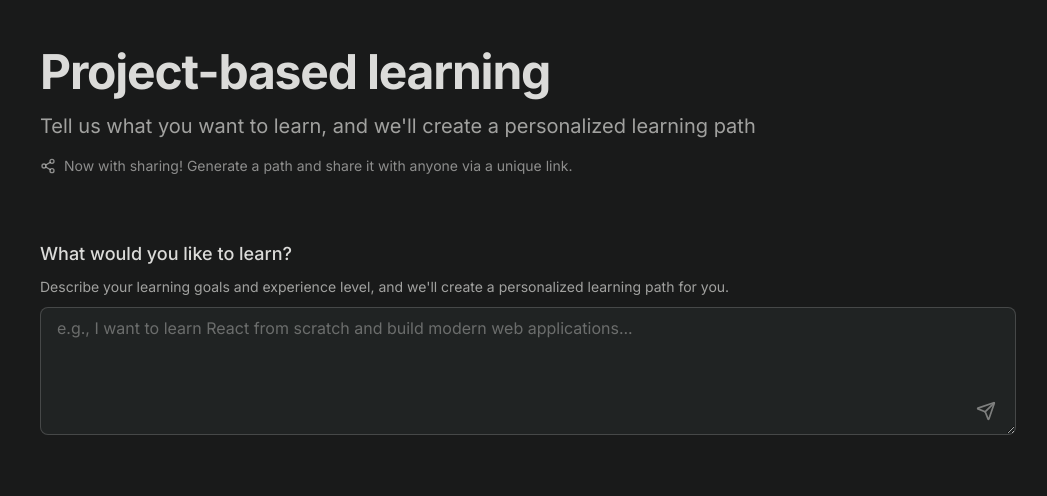
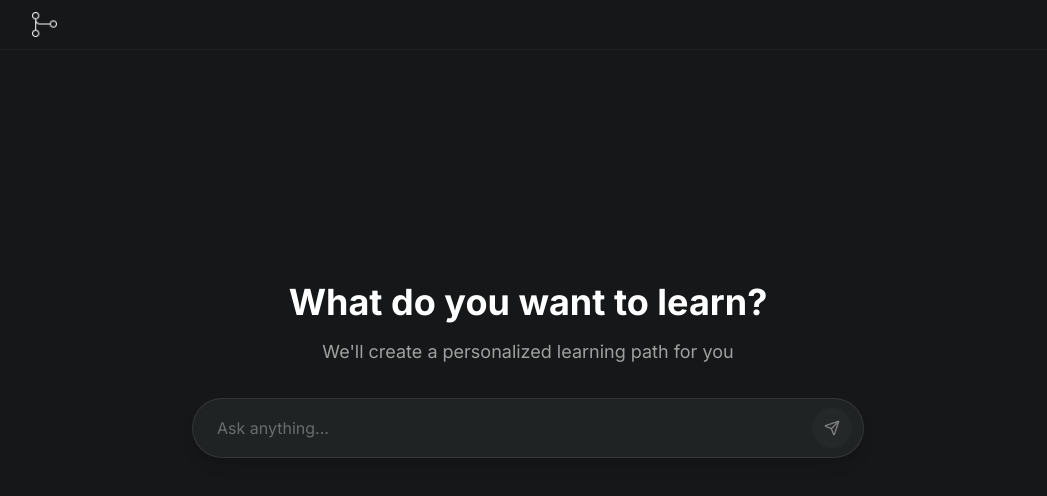
Before and after one commit to notcodesid/DevPath, a Next.js app: page / in a window 1280 px wide. Shown: the top 496 px of the page, without its empty margins (112-1159 px from the left). Built offline with nearby package versions, Linux system fonts and the light colour scheme.

Commit message:
clean design

```diff
--- a/app/components/LearningPathInput.tsx
+++ b/app/components/LearningPathInput.tsx
@@ -1,8 +1,7 @@
 'use client';
 
 import { useState, useEffect } from 'react';
-import { Send, Loader2,  Check, Share2 } from 'lucide-react';
-import { Timeline } from './Timeline';
+import { Send, Loader2, Check, Share2 } from 'lucide-react';
 
 interface LearningStep {
   id: string;
@@ -114,71 +113,55 @@ export function LearningPathInput({ onPathGenerated }: LearningPathInputProps) {
   // Show a loading skeleton during SSR and initial client render
   if (!mounted) {
     return (
-      <div className="max-w-5xl mx-auto">
-        <div className="animate-pulse space-y-4">
-          <div className="h-8 w-32 bg-[#202323] rounded"></div>
-          <div className="h-32 bg-[#202323] rounded"></div>
+      <div className="w-full">
+        <div className="animate-pulse w-full">
+          <div className="h-14 bg-[#202323] rounded-full w-full"></div>
         </div>
       </div>
     );
   }
 
   return (
-    <div className="max-w-5xl mx-auto">
-      <form onSubmit={handleSubmit} className="space-y-4">
-        <div className="flex flex-col space-y-2">
-          <label htmlFor="learning-input" className="text-lg font-medium text-[#dbdbd9]">
-            What would you like to learn?
-          </label>
-          <p className="text-sm font-normal text-[#dbdbd9]/70 leading-relaxed">
-            Describe your learning goals and experience level, and we&apos;ll create a personalized learning path for you.
-          </p>
+    <div className="w-full">
+      <form onSubmit={handleSubmit} className="w-full">
         <div className="relative">
-            <textarea
+          <input
             id="learning-input"
             value={input}
             onChange={(e) => setInput(e.target.value)}
-              placeholder="e.g., I want to learn React from scratch and build modern web applications..."
-              className="w-full h-32 px-4 py-2 text-[#dbdbd9] bg-[#202323] border border-[#dbdbd9]/20 rounded-lg focus:outline-none focus:ring-2 focus:ring-[#dbdbd9]/30 placeholder-[#dbdbd9]/40 font-normal"
+            placeholder="Ask anything..."
+            className="w-full px-6 py-4 text-[#dbdbd9] bg-[#202323] border border-[#dbdbd9]/10 rounded-full focus:outline-none focus:ring-2 focus:ring-[#dbdbd9]/20 placeholder-[#dbdbd9]/40 font-normal h-[60px] shadow-lg"
             disabled={isLoading}
           />
+          <div className="absolute right-3 top-1/2 transform -translate-y-1/2 flex items-center gap-2">
+            {isLoading ? (
+              <div className="mr-2">
+                <Loader2 className="h-5 w-5 animate-spin text-[#dbdbd9]/70" />
+              </div>
+            ) : (
               <button
                 type="submit"
                 disabled={isLoading || !input.trim()}
-              className="absolute bottom-3 right-3 p-2 text-[#dbdbd9] hover:text-white disabled:opacity-50 disabled:cursor-not-allowed transition-colors"
+                className="p-2 text-[#dbdbd9] hover:text-white disabled:opacity-50 disabled:cursor-not-allowed transition-colors bg-[#2a2e2e] hover:bg-[#3a3e3e] rounded-full h-10 w-10 flex items-center justify-center"
               >
-              {isLoading ? (
-                <Loader2 className="h-5 w-5 animate-spin" />
-              ) : (
-                <Send className="h-5 w-5" />
+                <Send className="h-4 w-4" />
+              </button>
             )}
-            </button>
           </div>
         </div>
       </form>
 
-      {isLoading && (
-        <div className="flex justify-center items-center mt-8">
-          <div className="flex flex-col items-center space-y-2">
-            <Loader2 className="h-8 w-8 animate-spin text-[#dbdbd9]" />
-            <p className="text-[#dbdbd9]">Generating your personalized learning path...</p>
-          </div>
-        </div>
-      )}
-
       {error && (
-        <div className="mt-4 p-4 bg-red-900/20 border border-red-900/30 rounded-md">
+        <div className="mt-4 p-4 bg-red-900/20 border border-red-900/30 rounded-md w-full">
           <p className="text-red-400">{error}</p>
         </div>
       )}
 
-      {generatedPath.length > 0 && (
-        <div className="mt-8">
-          {shareId && (
-            <div className="flex justify-end mb-4">
+      {shareId && generatedPath.length > 0 && (
+        <div className="mt-4 flex justify-end">
           <button
             onClick={copyShareLink}
-                className="flex items-center gap-2 px-4 py-2 bg-[#202323] hover:bg-[#2a2e2e] text-[#dbdbd9] rounded-md transition-colors"
+            className="flex items-center gap-2 px-4 py-2 bg-[#202323] hover:bg-[#2a2e2e] text-[#dbdbd9] rounded-md transition-colors text-sm"
           >
             {copied ? (
               <>
@@ -194,9 +177,6 @@ export function LearningPathInput({ onPathGenerated }: LearningPathInputProps) {
           </button>
         </div>
       )}
-          <Timeline steps={generatedPath} />
-        </div>
-      )}
     </div>
   );
 }
--- /dev/null
+++ b/app/components/navbar.tsx
@@ -0,0 +1,69 @@
+'use client';
+
+import { useState, useEffect } from 'react';
+import { Share2, Check } from 'lucide-react';
+import Logo from "@/public/code-merge.png"
+import Image from 'next/image';
+import Link from 'next/link';
+
+interface NavbarProps {
+  shareId?: string;
+}
+
+export default function Navbar({ shareId }: NavbarProps) {
+  const [copied, setCopied] = useState(false);
+  const [mounted, setMounted] = useState(false);
+
+  useEffect(() => {
+    setMounted(true);
+  }, []);
+
+  const copyShareLink = () => {
+    if (!shareId || !mounted) return;
+
+    const shareUrl = `${window.location.origin}/shared/${shareId}`;
+    navigator.clipboard.writeText(shareUrl);
+    setCopied(true);
+
+    setTimeout(() => {
+      setCopied(false);
+    }, 2000);
+  };
+
+  if (!mounted) return null;
+
+  return (
+    <header className="border-b border-[#dbdbd9]/5" p-2>
+      <div className="max-w-5xl mx-auto px-4 py-3 flex justify-between items-center">
+        <div className="flex items-center">
+            <Link href="/">
+          <span className="text-lg font-semibold text-white">
+            <Image src={Logo} alt="DevPath" width={25} height={25} />
+          </span>
+        </Link>
+        </div>
+
+        <div className="flex items-center gap-2">
+          {shareId && (
+            <button
+              onClick={copyShareLink}
+              className="flex items-center gap-2 px-3 py-1.5 bg-[#202323] hover:bg-[#2a2e2e] text-[#dbdbd9] rounded-full transition-colors text-sm"
+            >
+              {copied ? (
+                <>
+                  <Check className="h-3.5 w-3.5 text-green-500" />
+                  <span>Copied!</span>
+                </>
+              ) : (
+                <>
+                  <Share2 className="h-3.5 w-3.5" />
+                  <span>Share</span>
+                </>
+              )}
+            </button>
+          )}
+        </div>
+      </div>
+    </header>
+  );
+}
--- a/app/page.tsx
+++ b/app/page.tsx
@@ -1,8 +1,9 @@
 'use client';
 
-import { useState, useEffect } from 'react';
-import { LearningPathInput } from "./components/LearningPathInput";
-import { Share2 } from 'lucide-react';
+import { useState } from 'react';
+import { LearningPathInput } from './components/LearningPathInput';
+import { Timeline } from './components/Timeline';
+import Navbar from './components/navbar';
 
 interface LearningStep {
   id: string;
@@ -14,56 +15,77 @@ interface LearningStep {
 }
 
 export default function Home() {
-  const [mounted, setMounted] = useState(false);
-
-  useEffect(() => {
-    setMounted(true);
-  }, []);
+  const [learningPath, setLearningPath] = useState<{
+    title: string;
+    description: string;
+    steps: LearningStep[];
+  }>({
+    title: '',
+    description: '',
+    steps: [],
+  });
+  const [isLoading, setIsLoading] = useState(false);
+  const [error, setError] = useState<string | null>(null);
 
   const handlePathGenerated = (steps: LearningStep[]) => {
-    // We can use this callback for analytics or other purposes in the future
-    console.log('Learning path generated with', steps.length, 'steps');
+    setLearningPath({
+      title: 'Your Learning Path',
+      description: 'A personalized path based on your interests',
+      steps,
+    });
+    setIsLoading(false);
   };
 
-  // Show a static version during SSR to prevent hydration errors
-  if (!mounted) {
-    return (
-      <main className="min-h-screen bg-[#191a1a]">
-        <div className="h-16 bg-[#202323] border-b border-[#dbdbd9]/10"></div>
-        <div className="max-w-5xl mx-auto py-12 px-4 sm:px-6">
-          <div className="mb-16">
-            <div className="h-12 w-3/4 bg-[#202323] rounded"></div>
-            <div className="mt-4 h-6 w-1/2 bg-[#202323] rounded"></div>
-          </div>
-          <div className="animate-pulse space-y-4">
-            <div className="h-8 w-32 bg-[#202323] rounded"></div>
-            <div className="h-32 bg-[#202323] rounded"></div>
-          </div>
-        </div>
-      </main>
-    );
-  }
-
   return (
-    <main className="min-h-screen bg-[#191a1a]">
-      <div className="max-w-5xl mx-auto py-12 px-4 sm:px-6">
-        <div className="mb-16">
-          <h1 className="text-4xl font-bold tracking-tight text-[#dbdbd9] sm:text-5xl">
-            Project-based learning
-          </h1>
-          <p className="mt-4 text-xl font-normal text-[#dbdbd9]/70">
-            Tell us what you want to learn, and we&apos;ll create a personalized learning path
+    <div className="min-h-screen bg-[#151718] text-[#dbdbd9]">
+      <Navbar />
+      <div className="flex flex-col items-center justify-center min-h-[80vh] px-4">
+        <div className="w-full max-w-2xl mx-auto text-center mb-8">
+          <h1 className="text-4xl font-bold text-white mb-4">What do you want to learn?</h1>
+          <p className="text-[#dbdbd9]/70 text-lg">
+            We&apos;ll create a personalized learning path for you
           </p>
-          <div className="mt-4 flex items-center gap-2 text-[#dbdbd9]/60">
-            <Share2 className="h-4 w-4" />
-            <span className="text-sm">
-              Now with sharing! Generate a path and share it with anyone via a unique link.
-            </span>
-          </div>
         </div>
 
-        <LearningPathInput onPathGenerated={handlePathGenerated} />
+        <div className="w-full max-w-2xl">
+          <LearningPathInput
+            onPathGenerated={(steps) => {
+              setIsLoading(true);
+              handlePathGenerated(steps);
+            }}
+          />
+        </div>
+
+        {isLoading ? (
+          <div className="mt-12 w-full max-w-2xl">
+            <div className="h-8 w-64 bg-[#202323] rounded-md animate-pulse mx-auto mb-6"></div>
+            <div className="space-y-4">
+              {[...Array(3)].map((_, i) => (
+                <div key={i} className="flex items-start gap-4">
+                  <div className="h-8 w-8 rounded-full bg-[#202323] animate-pulse"></div>
+                  <div className="space-y-2 flex-1">
+                    <div className="h-4 bg-[#202323] rounded animate-pulse w-3/4"></div>
+                    <div className="h-4 bg-[#202323] rounded animate-pulse w-1/2"></div>
+                  </div>
+                </div>
+              ))}
+            </div>
+          </div>
+        ) : error ? (
+          <div className="mt-12 w-full max-w-2xl p-4 bg-red-500/10 border border-red-500/30 rounded-md text-red-200">
+            <p className="font-medium">Error generating learning path</p>
+            <p className="text-sm mt-1 text-red-200/70">{error}</p>
+          </div>
+        ) : learningPath.steps.length > 0 ? (
+          <div className="mt-12 w-full max-w-3xl">
+            <div className="mb-6 text-center">
+              <h2 className="text-2xl font-semibold text-white">{learningPath.title}</h2>
+              <p className="text-[#dbdbd9]/70 mt-2">{learningPath.description}</p>
+            </div>
+            <Timeline steps={learningPath.steps} />
+          </div>
+        ) : null}
       </div>
-    </main>
+    </div>
   );
 }
--- a/app/shared/[shareId]/page.tsx
+++ b/app/shared/[shareId]/page.tsx
@@ -4,6 +4,7 @@ import { useEffect, useState } from 'react';
 import { Timeline } from '@/app/components/Timeline';
 import { Loader2, Send } from 'lucide-react';
 import Link from 'next/link';
+import Navbar from '@/app/components/navbar';
 
 interface LearningStep {
   id: string;
@@ -30,7 +31,6 @@ export default function SharedPathPage({ params }: { params: { shareId: string }
   const [isGenerating, setIsGenerating] = useState(false);
   const [generatedPath, setGeneratedPath] = useState<LearningStep[] | null>(null);
   const [shareId, setShareId] = useState<string | null>(null);
-  const [copied, setCopied] = useState(false);
   const [mounted, setMounted] = useState(false);
   const [currentShareId, setCurrentShareId] = useState<string | null>(null);
 
@@ -66,10 +66,10 @@ export default function SharedPathPage({ params }: { params: { shareId: string }
       }
     };
 
-    if (currentShareId) {
+    if (currentShareId && mounted) {
       fetchSharedPath();
     }
-  }, [currentShareId]);
+  }, [currentShareId, mounted]);
 
   const handleSubmit = async (e: React.FormEvent) => {
     e.preventDefault();
@@ -137,26 +137,17 @@ export default function SharedPathPage({ params }: { params: { shareId: string }
     }
   };
 
-  const copyShareLink = () => {
-    if (!shareId) return;
-
-    const shareUrl = `${window.location.origin}/shared/${shareId}`;
-    navigator.clipboard.writeText(shareUrl);
-    setCopied(true);
-
-    setTimeout(() => {
-      setCopied(false);
-    }, 2000);
-  };
-
   if (isLoading) {
     return (
-      <div className="min-h-screen bg-[#151718] text-[#dbdbd9] p-6">
-        <div className="max-w-7xl mx-auto">
+      <div className="min-h-screen bg-[#151718] text-[#dbdbd9]">
+        <Navbar />
+        <div className="p-6">
+          <div className="max-w-5xl mx-auto">
             <div className="flex justify-center items-center h-64">
               <div className="flex flex-col items-center space-y-2">
                 <Loader2 className="h-8 w-8 animate-spin text-[#dbdbd9]" />
                 <p className="text-[#dbdbd9]">Loading shared learning path...</p>
+              </div>
             </div>
           </div>
         </div>
@@ -166,7 +157,9 @@ export default function SharedPathPage({ params }: { params: { shareId: string }
 
   if (error && !learningPath) {
     return (
-      <div className="min-h-screen bg-[#151718] text-[#dbdbd9] p-6">
+      <div className="min-h-screen bg-[#151718] text-[#dbdbd9]">
+        <Navbar />
+        <div className="p-6">
           <div className="max-w-5xl mx-auto">
             <div className="flex flex-col items-center justify-center h-64 space-y-4">
               <div className="p-4 bg-red-900/20 border border-red-900/30 rounded-md max-w-md w-full">
@@ -181,12 +174,15 @@ export default function SharedPathPage({ params }: { params: { shareId: string }
             </div>
           </div>
         </div>
+      </div>
     );
   }
 
   if (!learningPath) {
     return (
-      <div className="min-h-screen bg-[#151718] text-[#dbdbd9] p-6">
+      <div className="min-h-screen bg-[#151718] text-[#dbdbd9]">
+        <Navbar />
+        <div className="p-6">
           <div className="max-w-5xl mx-auto">
             <div className="flex flex-col items-center justify-center h-64 space-y-4">
               <div className="p-4 bg-yellow-900/20 border border-yellow-900/30 rounded-md max-w-md w-full">
@@ -201,21 +197,17 @@ export default function SharedPathPage({ params }: { params: { shareId: string }
             </div>
           </div>
         </div>
+      </div>
     );
   }
 
   return (
-    <div className="min-h-screen bg-[#151718] text-[#dbdbd9] pb-24">
+    <div className="min-h-screen bg-[#151718] text-[#dbdbd9]">
+      <Navbar shareId={shareId || params.shareId} />
       <div className="max-w-5xl mx-auto p-6">
-        <div className="mb-8">
+        <div className="mb-8 max-w-2xl mx-auto">
           <div className="flex justify-between items-center">
-            <h1 className="text-2xl font-bold text-[#dbdbd9]">{learningPath.title}</h1>
-            <Link
-              href="/"
-              className="px-4 py-2 bg-[#202323] hover:bg-[#2a2e2e] text-[#dbdbd9] rounded-md transition-colors"
-            >
-              Create Your Own
-            </Link>
+            <h1 className="text-2xl font-bold text-white">{learningPath.title}</h1>
           </div>
           <p className="text-[#dbdbd9]/70 mt-2">
             {learningPath.description || 'A personalized learning path'}
@@ -225,55 +217,49 @@ export default function SharedPathPage({ params }: { params: { shareId: string }
           </p>
         </div>
 
+        <div className="max-w-3xl mx-auto">
           <Timeline steps={learningPath.steps} />
 
           {/* Display generated path if available */}
           {generatedPath && (
-          <div className="mt-8 border-t border-[#dbdbd9]/10 pt-6">
-            <div className="flex justify-between items-center mb-4">
-              <h2 className="text-xl font-semibold text-[#dbdbd9]">Your Generated Path</h2>
-              {shareId && (
-                <button
-                  onClick={copyShareLink}
-                  className="flex items-center gap-2 px-4 py-2 bg-[#202323] hover:bg-[#2a2e2e] text-[#dbdbd9] rounded-md transition-colors"
-                >
-                  {copied ? (
-                    <span>Copied!</span>
-                  ) : (
-                    <span>Copy Share Link</span>
-                  )}
-                </button>
-              )}
+            <div className="mt-12 border-t border-[#dbdbd9]/10 pt-6">
+              <div className="mb-6">
+                <h2 className="text-xl font-semibold text-white">Your Generated Path</h2>
               </div>
               <Timeline steps={generatedPath} />
             </div>
           )}
         </div>
+      </div>
 
       {/* Fixed input field at the bottom */}
       <div className="fixed bottom-0 left-0 right-0 bg-[#151718] border-t border-[#dbdbd9]/10 p-4 z-10">
-        <div className="max-w-5xl mx-auto">
-          <form onSubmit={handleSubmit} className="flex items-end gap-2">
-            <div className="flex-1">
-              <textarea
+        <div className="max-w-2xl mx-auto">
+          <form onSubmit={handleSubmit} className="w-full">
+            <div className="relative">
+              <input
                 value={input}
                 onChange={(e) => setInput(e.target.value)}
-                placeholder="Describe what you want to learn (e.g., 'I want to learn Python for data science')"
-                className="w-full px-4 py-3 text-[#dbdbd9] bg-[#202323] border border-[#dbdbd9]/20 rounded-lg focus:outline-none focus:ring-2 focus:ring-[#dbdbd9]/30 placeholder-[#dbdbd9]/40 font-normal resize-none h-[60px] min-h-[60px]"
+                placeholder="Ask anything..."
+                className="w-full px-6 py-4 text-[#dbdbd9] bg-[#202323] border border-[#dbdbd9]/10 rounded-full focus:outline-none focus:ring-2 focus:ring-[#dbdbd9]/20 placeholder-[#dbdbd9]/40 font-normal h-[60px] shadow-lg"
                 disabled={isGenerating}
               />
+              <div className="absolute right-3 top-1/2 transform -translate-y-1/2 flex items-center gap-2">
+                {isGenerating ? (
+                  <div className="mr-2">
+                    <Loader2 className="h-5 w-5 animate-spin text-[#dbdbd9]/70" />
                   </div>
+                ) : (
                   <button
                     type="submit"
                     disabled={isGenerating || !input.trim()}
-              className="p-3 h-[60px] w-[60px] flex items-center justify-center text-[#dbdbd9] bg-[#202323] hover:bg-[#2a2e2e] rounded-lg disabled:opacity-50 disabled:cursor-not-allowed transition-colors"
+                    className="p-2 text-[#dbdbd9] hover:text-white disabled:opacity-50 disabled:cursor-not-allowed transition-colors bg-[#2a2e2e] hover:bg-[#3a3e3e] rounded-full h-10 w-10 flex items-center justify-center"
                   >
-              {isGenerating ? (
-                <Loader2 className="h-5 w-5 animate-spin" />
-              ) : (
-                <Send className="h-5 w-5" />
+                    <Send className="h-4 w-4" />
+                  </button>
                 )}
-            </button>
+              </div>
+            </div>
           </form>
         </div>
       </div>
```
Also changed, not shown: public/code-merge.png (added). Lines whose indentation alone changed are shown as unchanged.
